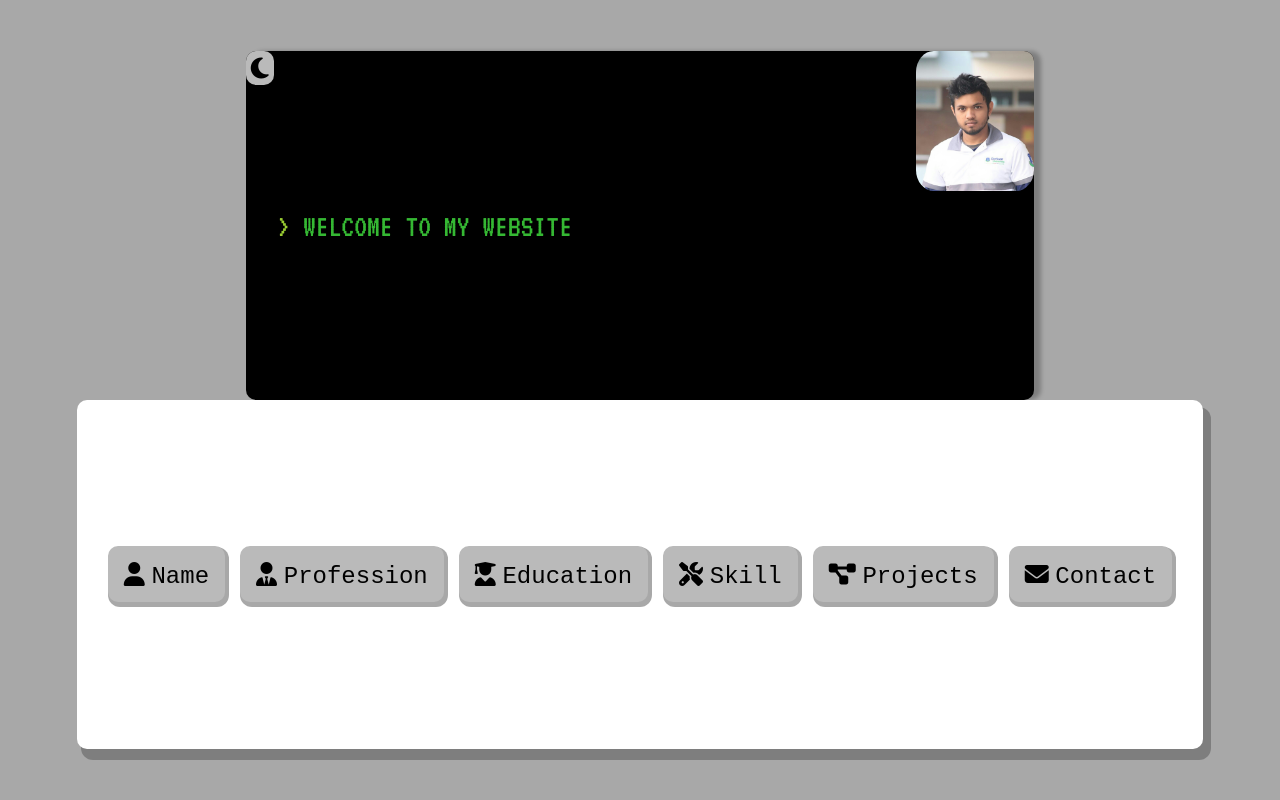
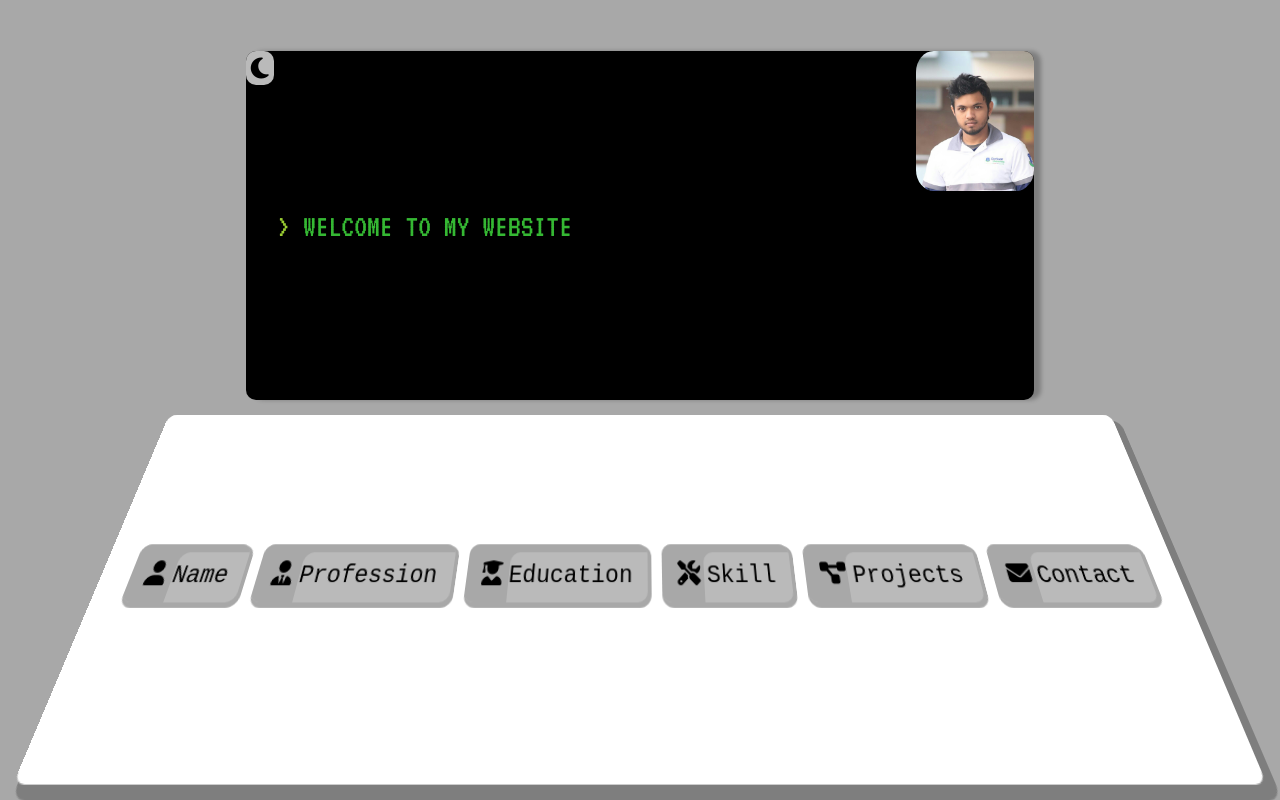
Before and after one commit to Sakkhor909/portfolio, a React (Create React App) app: page / in a window 1280 px wide. Built offline with nearby package versions, Linux system fonts and the light colour scheme; no server answers.

Commit message:
3d perspective inclued in keyboard

```diff
--- a/src/components/container/Button.styled.js
+++ b/src/components/container/Button.styled.js
@@ -2,7 +2,8 @@ import styled, { css } from "styled-components";
 import { Color } from "../../theme";
 const Button = styled.button`
   background: #bababa;
-  box-shadow: 2px 3px 0px 2px ${Color.primaryColor};
+  box-shadow: 2px 3px 0px 2px ${Color.primaryColor},
+    44px 8px 0px ${Color.primaryColor} inset;
   text-align: center;
   padding: 1rem;
   border-radius: 10px;
@@ -18,6 +19,7 @@ const Button = styled.button`
       position: absolute;
       top: 0;
       left: 0;
+      box-shadow: 2px 3px 0px 2px ${Color.primaryColor};
       @media only screen and (max-width: 750px) {
         padding: 5px;
         box-shadow: none;
@@ -27,7 +29,7 @@ const Button = styled.button`
     name === "nextInput" &&
     css`
       border-radius: 0px 10px 10px 0px;
-      box-shadow: 2px 0px 0px 2px ${Color.primaryColor};
+      box-shadow: 0px 3px 0px 2px rgb(0 0 0 / 25%);
     `}
   @media (hover: hover) {
     &:hover,
--- a/src/components/styles/Styled.js
+++ b/src/components/styles/Styled.js
@@ -6,11 +6,13 @@ export const Body = styled.div`
   background-color: ${({ theme }) => theme.BodyColor};
   padding: 4% 6%;
   transition: all 0.5s ease;
+  overflow: hidden;
 `;
 
 export const Container = styled.div`
   width: 100%;
   height: 100%;
+  perspective: 400px;
 `;
 
 export const Keyboard = styled.div`
@@ -21,13 +23,16 @@ export const Keyboard = styled.div`
   flex-wrap: wrap;
   transition: all 0.5s ease;
   justify-content: ${({ button }) =>
-   button == "contact" ? "center" : "space-evenly"};
+    button == "contact" ? "center" : "space-evenly"};
   align-items: center;
   background: ${({ theme }) => theme.KeyboardBodyColor};
   border: ${({ theme }) => theme.Border};
-  box-shadow: 6px 9px 0px 2px rgb(0 0 0 / 25%);
+  box-shadow: ${({ theme }) => theme.boxShadow};
   border-radius: 10px;
   padding: 1rem;
+  transform-style: preserve-3d;
+  transform: rotateX(20deg) translateZ(-20px);
+  backface-visibility: visible;
   @media only screen and (max-width: 750px) {
     height: 40vh;
     justify-content: ${({ button }) =>
--- a/src/theme.js
+++ b/src/theme.js
@@ -8,16 +8,14 @@ export const Color = {
 const lightTheme = {
   BodyColor: Color.primaryColor,
   KeyboardBodyColor: Color.white,
-
+  boxShadow: "6px 9px 0px 2px rgb(0 0 0 / 25%)",
 };
-
-
 
 const darkTheme = {
   BodyColor: Color.black,
   Border: `1px solid ${Color.primaryColor}`,
   KeyboardBodyColor: Color.black,
-
+  boxShadow: "2px 9px 0px 2px rgb(145 145 145)",
 };
 
 const themes = {
```
